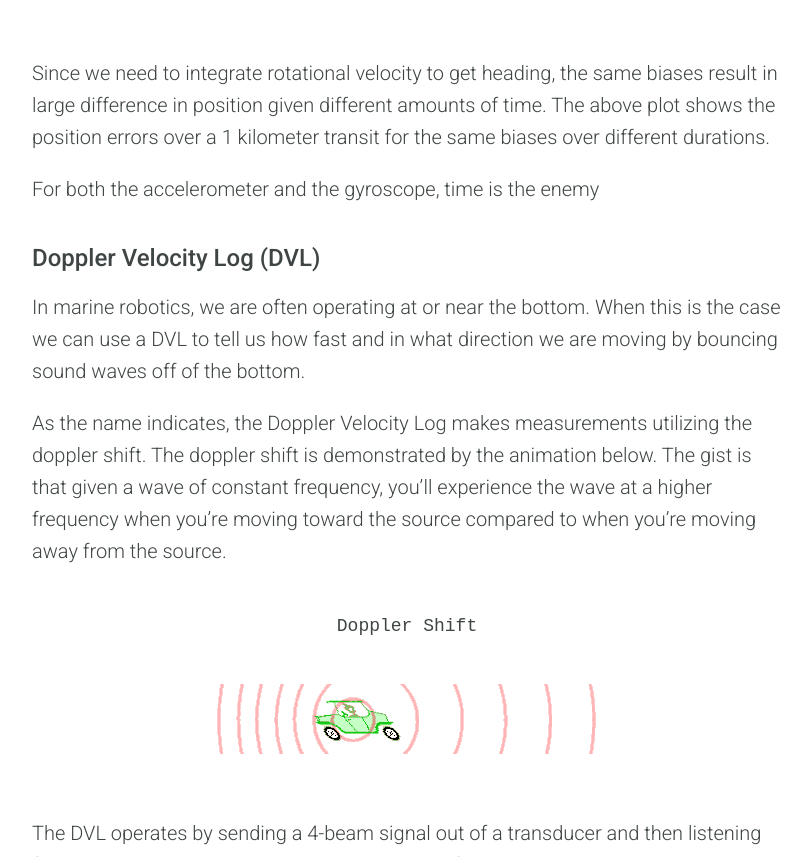
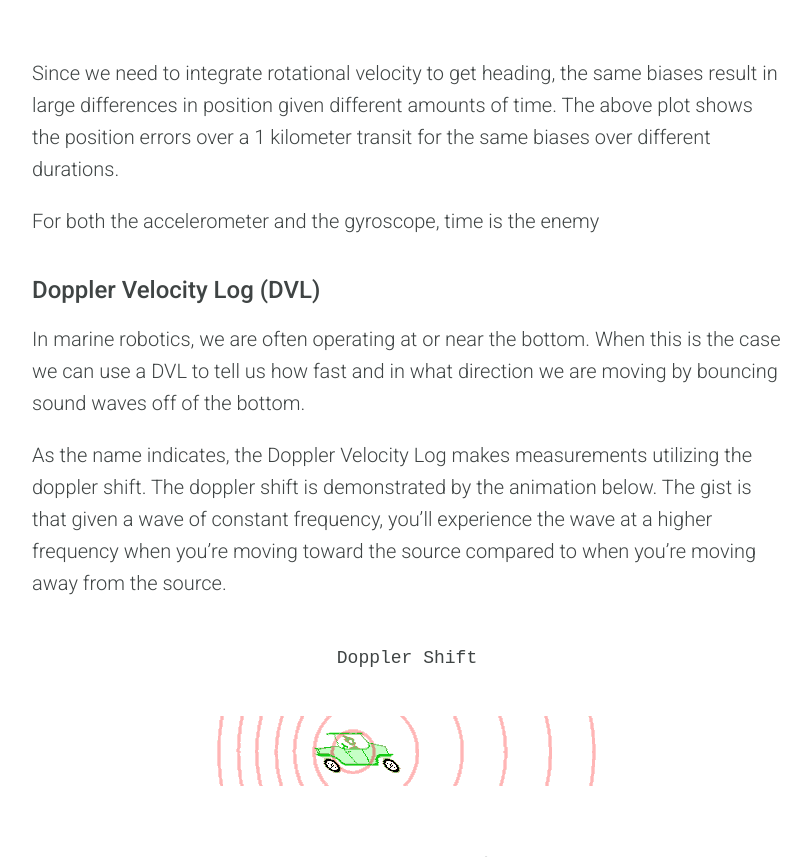
Before and after one commit to mattparrilla/mattparrilla.github.io, a plain HTML site: page post/inertial-navigation-marine-robotics/index.html in a window 1280 px wide. Shown: the part 6320-7177 px from the top of the page, without its empty margins (233-1044 px from the left). Drawn offline with Linux system fonts and the light colour scheme; files whose address does not match are found by name.

Commit message:
Fix typo

```diff
--- a/post/inertial-navigation-marine-robotics/index.html
+++ b/post/inertial-navigation-marine-robotics/index.html
@@ -140,7 +140,7 @@ angular position = &int; v  = v &middot; t</pre>
           <h4>Effect Of Time On Gyro Errors</h4>
           <svg id="gyro_small_multiples"></svg>
         </div>
-        <p>Since we need to integrate rotational velocity to get heading, the same biases result in large difference in position given different amounts of time. The above plot shows the position errors over a 1 kilometer transit for the same biases over different durations.</p>
+        <p>Since we need to integrate rotational velocity to get heading, the same biases result in large differences in position given different amounts of time. The above plot shows the position errors over a 1 kilometer transit for the same biases over different durations.</p>
         <p>For both the accelerometer and the gyroscope, time is the enemy</p>
 
         <h3>Doppler Velocity Log (DVL)</h3>
```
